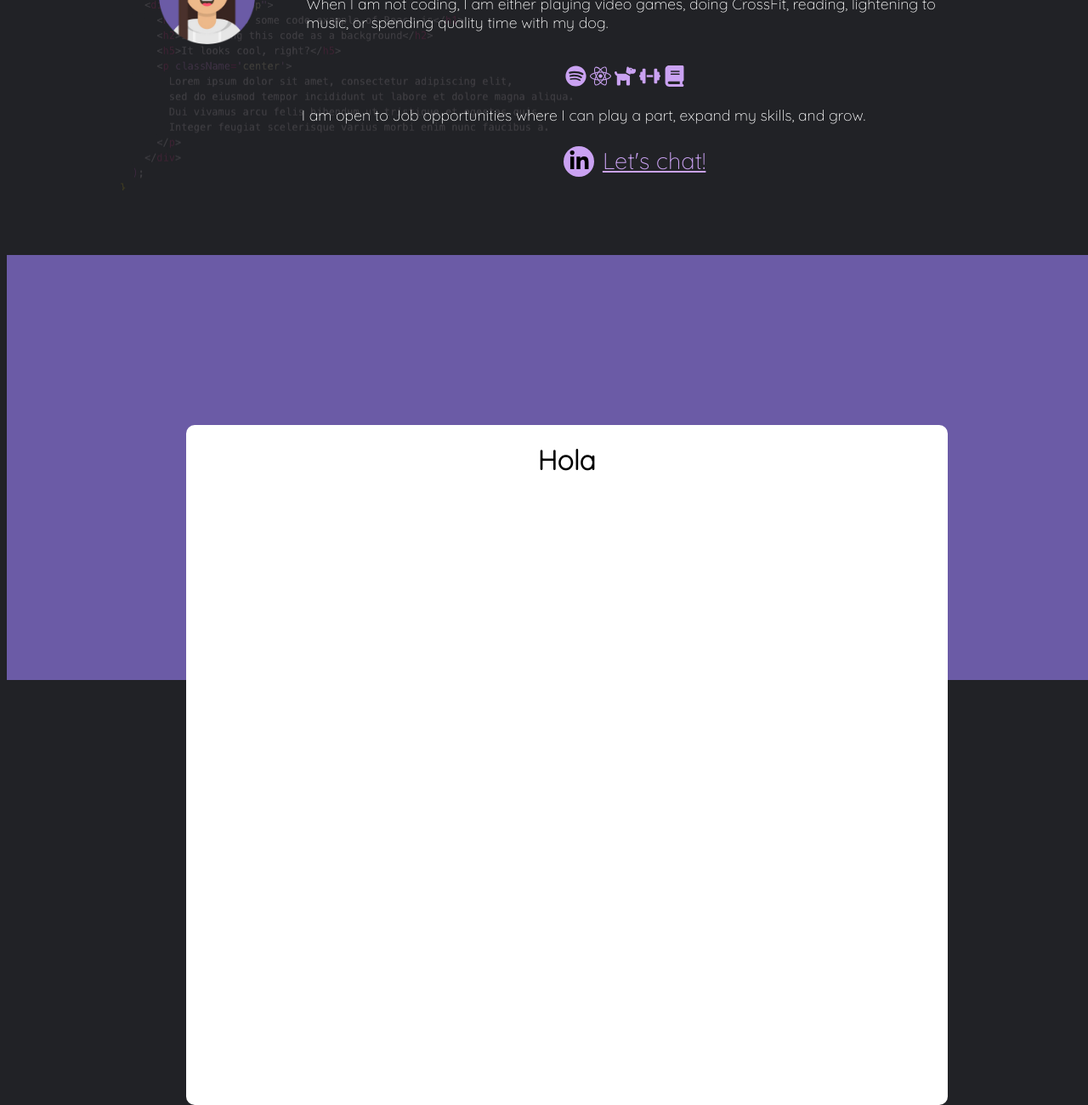
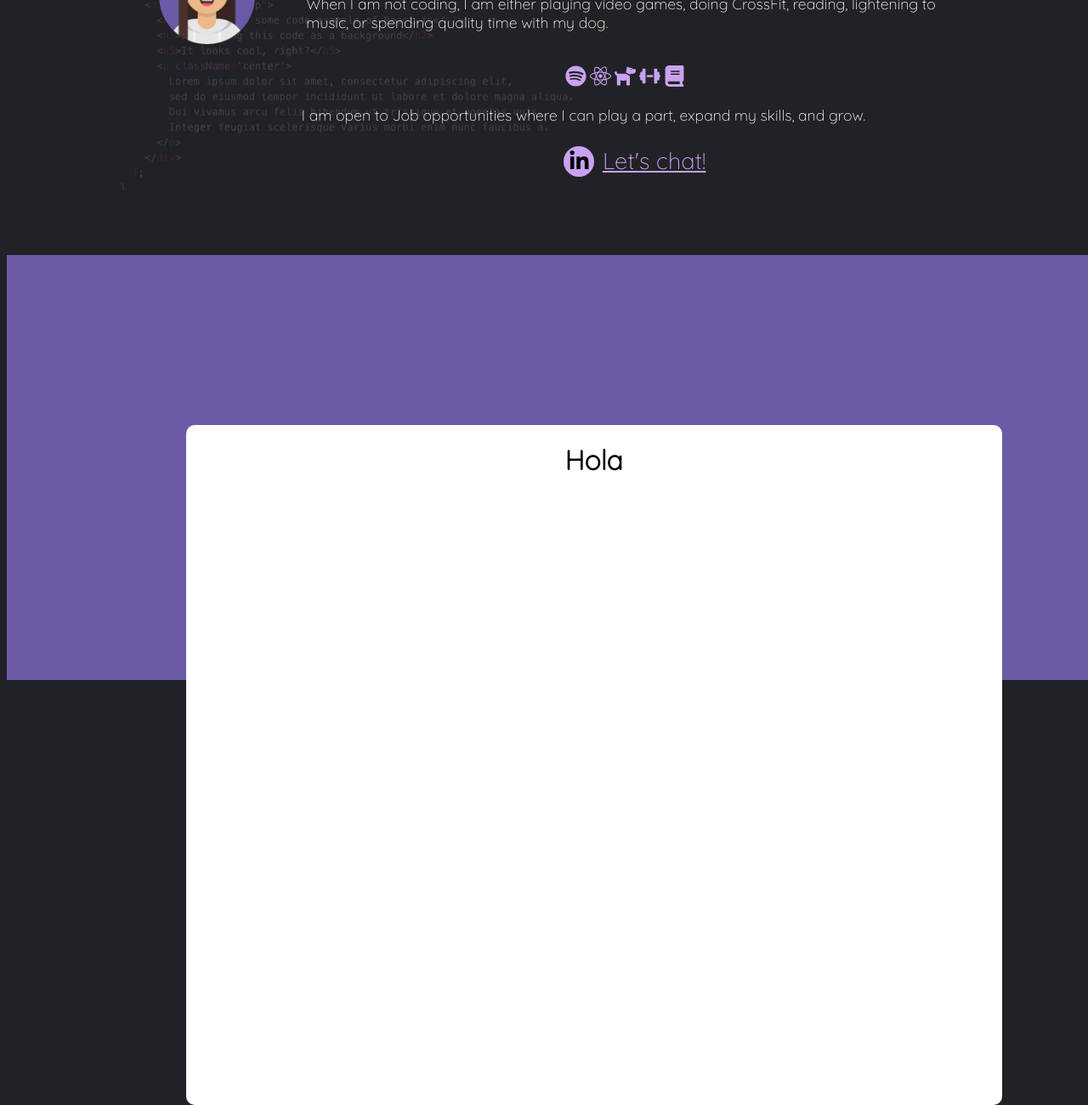
Before and after one commit to gabrielaRazo/portfolio, a React (Create React App) app: page / in a window 1280 px wide. Shown: the part 860-2160 px from the top of the page at 85% size. Built offline with nearby package versions, Linux system fonts and the light colour scheme.

Commit message:
fix: Navbar responsive fix
Now it will be displayed in front of every component

```diff
--- a/src/components/card/card.style.js
+++ b/src/components/card/card.style.js
@@ -6,6 +6,6 @@ export const Card = styled.div`
   margin-top: 12em;
   position: absolute;
   height: 100%;
-  width: 70%;
+  width: 75%;
   border-radius: 10px;
 `;
--- a/src/components/menu/menu.style.js
+++ b/src/components/menu/menu.style.js
@@ -8,13 +8,14 @@ export const StyledMenu = styled.nav`
   position: fixed;
   background-color: ${colors.colors.purple};
   transform: ${({ open }) => (open ? 'translateX(0)' : 'translateX(-100%)')};
-  height: 100vh;
+  height: 103vh;
   text-align: left;
   scroll-behavior: unset;
   top: 0;
   left: 0;
   transition: transform 0.3s ease-in-out;
-  width: 300px;
+  width: 310px;
+  z-index: 2;
 
   ::before ::after {
     box-sizing: inherit;
```
